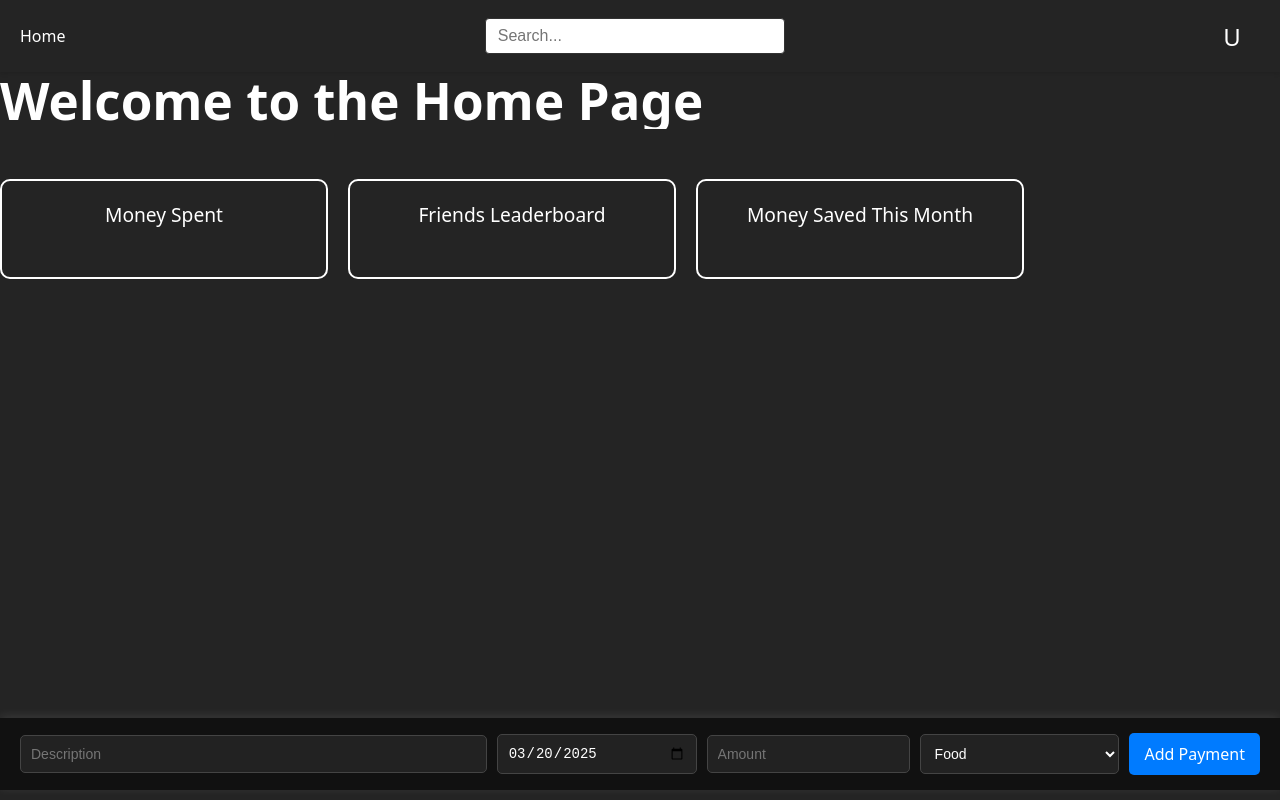
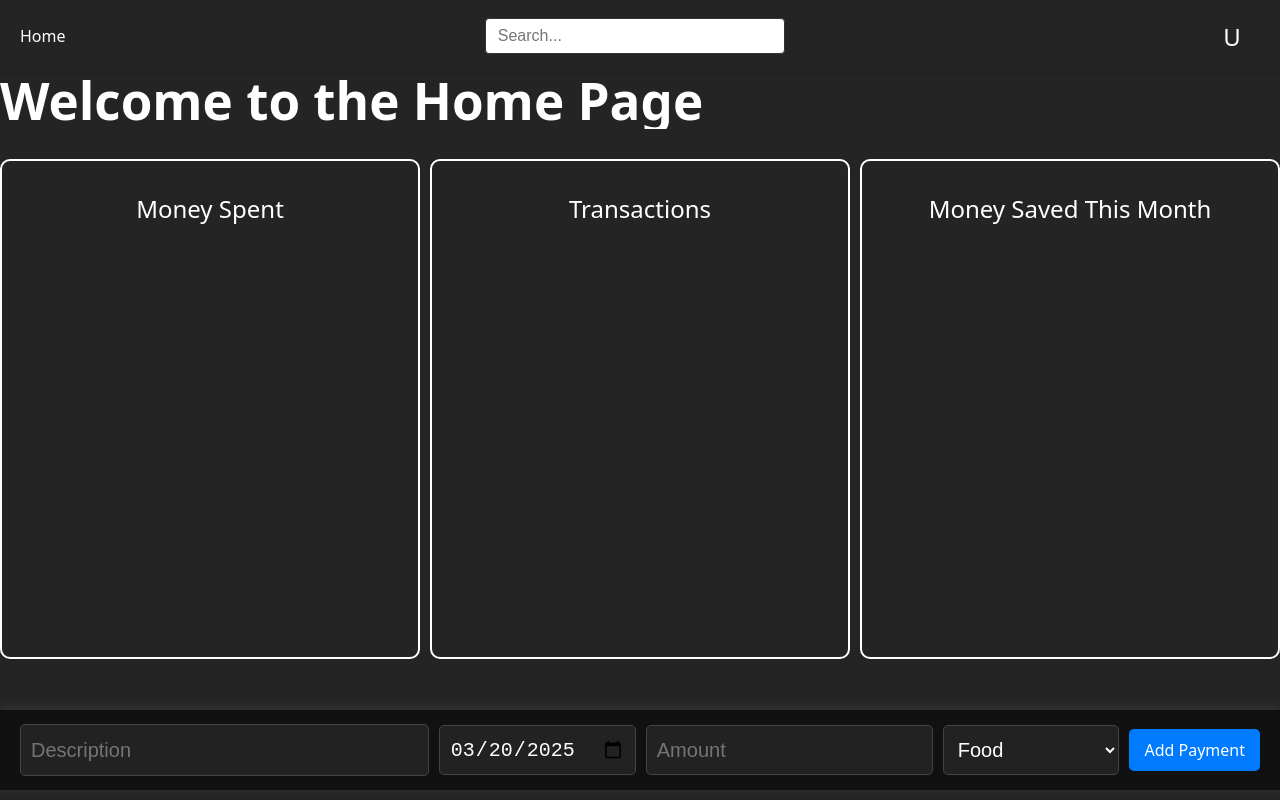
Before and after one commit to Hehrd/hromozomite, a React (Vite) app in the folder react/: page / in a window 1280 px wide. Built offline with nearby package versions, Linux system fonts and the light colour scheme.

Commit message:
fixed styling

```diff
--- a/react/src/pages/indexElements.css
+++ b/react/src/pages/indexElements.css
@@ -3,22 +3,22 @@
 /* Flexbox container for the three tabs */
 .tabs-container {
     display: flex;
-    gap: 20px;
+    gap: 10px;
     justify-content: center;
     align-items: center;
-    width: 80%;
-    margin-top: 50px; /* Move slightly down */
+    width: 100%; /* Full width */
+    margin-top: 30px; /* Move slightly down */
   }
 
   /* Individual tab styling */
   .tab-box {
     flex: 1;
     border: 2px solid white; /* White border only */
-    padding: 20px;
+    padding: 30px; /* Increase padding */
     text-align: center;
-    font-size: 1.2rem;
+    font-size: 1.5rem; /* Slightly bigger text */
     border-radius: 10px;
-    min-height: 100px;
+    min-height: 500px; /* Taller tabs */
     cursor: pointer;
     transition: all 0.3s ease;
   }
--- a/react/src/pages/indexElements.jsx
+++ b/react/src/pages/indexElements.jsx
@@ -5,7 +5,7 @@ const IndexElements = () => {
   return (
     <div className="tabs-container">
       <div className="tab-box">Money Spent</div>
-      <div className="tab-box">Friends Leaderboard</div>
+      <div className="tab-box">Transactions</div>
       <div className="tab-box">Money Saved This Month</div>
     </div>
   );
--- a/react/src/pages/paymentForm.css
+++ b/react/src/pages/paymentForm.css
@@ -10,6 +10,7 @@ body {
   /* Payment container positioned slightly higher */
   .payment-container {
     width: 100%;
+    height: 10%;
     position: fixed;
     bottom: 10px; /* Move slightly up */
     left: 0;
@@ -30,24 +31,31 @@ body {
     align-items: center;
   }
 
-  /* Larger input for description */
-  .payment-inputs .description-input {
+/* Larger textarea for description */
+   .payment-inputs .description-input {
     flex: 2.5;
     padding: 10px;
     border: 1px solid #444;
     border-radius: 5px;
-    font-size: 14px;
+    font-size: 20px;
     background-color: #222;
     color: #fff;
+    resize: none; /* Prevents resizing */
+    height: auto;
+    min-height: 50px; /* Ensures at least 2 rows */
+    overflow-y: auto; /* Adds scroll when needed */
+    line-height: 1.5; /* Better spacing between lines */
   }
+
 
   /* Smaller tabs for date, amount, and category */
   .payment-inputs .small-input {
+    min-height: 50px;
     flex: 1;
     padding: 10px;
     border: 1px solid #444;
     border-radius: 5px;
-    font-size: 14px;
+    font-size: 20px;
     background-color: #222;
     color: #fff;
   }
```
